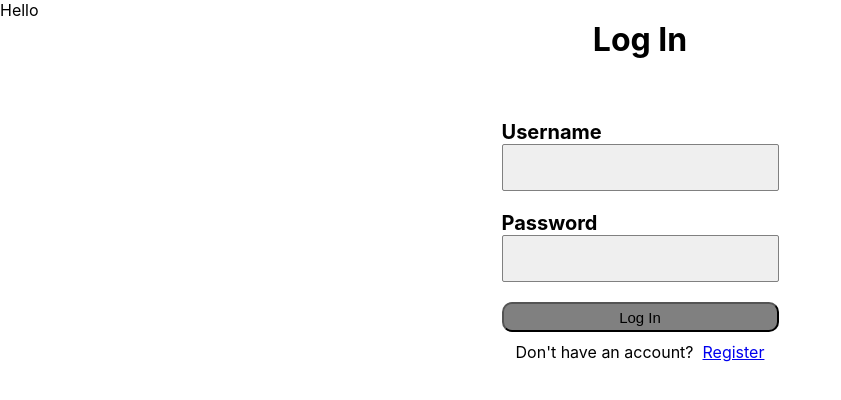
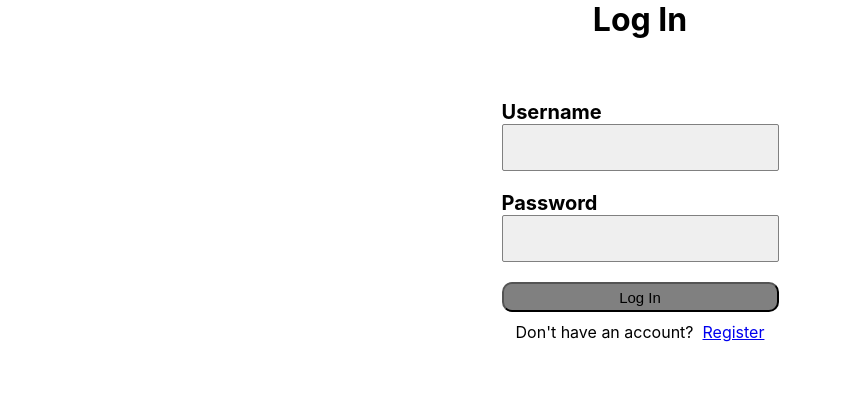
Before and after one commit to Rpratik13/To-Do-REST-UI, a React (Create React App) app: page /login in a window 1280 px wide. Shown: the top 400 px of the page, without its empty margins (0-841 px from the left). Built offline with nearby package versions, Linux system fonts and the light colour scheme.

Commit message:
Fix build

```diff
--- a/src/components/app/App.js
+++ b/src/components/app/App.js
@@ -32,7 +32,6 @@ class App extends React.Component {
   render (){
   return (
     <Router>
-      <div> Hello </div>
       <Route path="/register" component={() => <Register cookies={this.props.cookies} />} />
       <Route path="/login" component={() => <LogIn cookies={this.props.cookies}/>} />
       <Route exact path="/" render ={(props) =>
--- a/src/components/login/login.js
+++ b/src/components/login/login.js
@@ -51,7 +51,7 @@ class LogIn extends React.Component {
 
   render() {
     if (this.state.redirect) {
-      return (<Redirect to = "/todo" />)
+      return (<Redirect to = "/" />)
     }
   return (
     <div>
```
Also changed, not shown: 8 other files (tests, documents, lock files or other folders).
